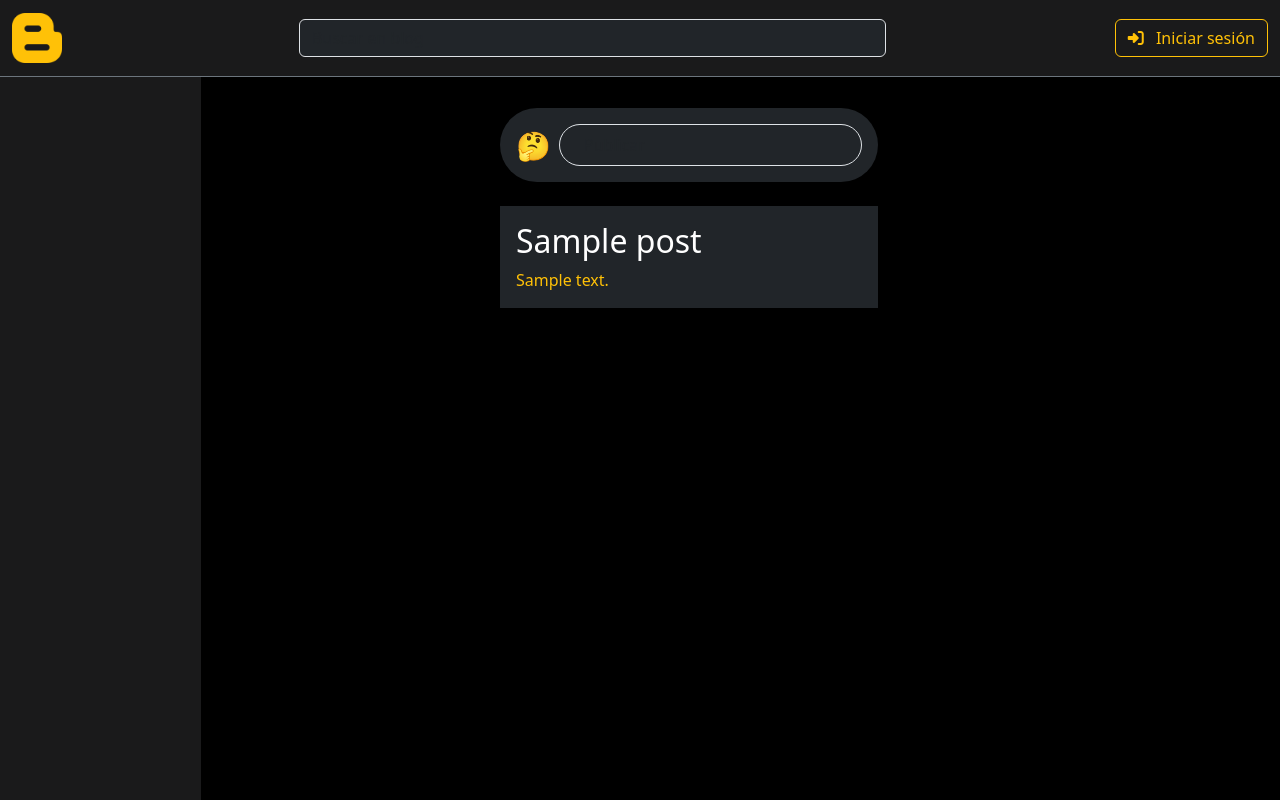
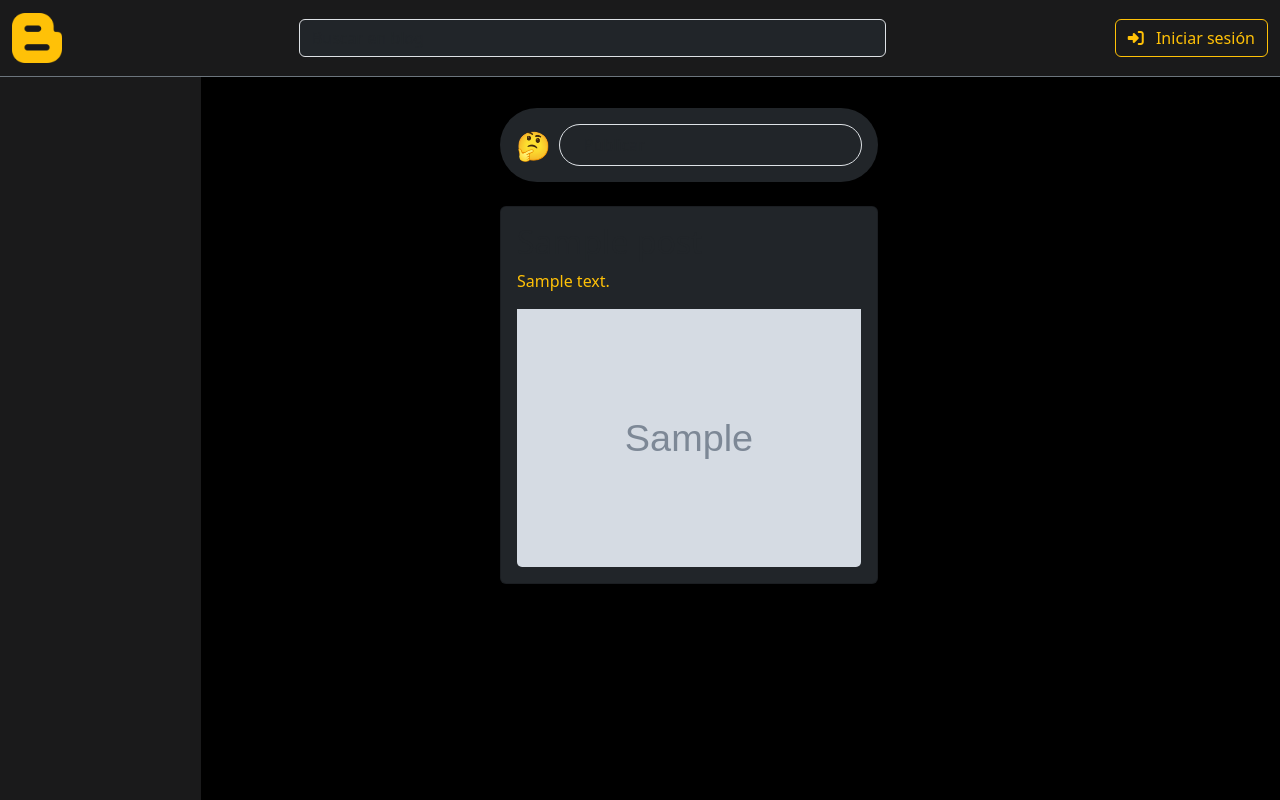
Before and after one commit to jcandiap/django-blog, a Django app: page / in a window 1280 px wide. Run offline with Django 4.2, Linux system fonts and the light colour scheme; tables that the repository leaves empty hold one stand-in row (values such as "Sample post"); grey boxes marked "Sample" are stand-in pictures; some libraries are stand-ins or nearby versions.

Commit message:
se agrega lista de post con imagenes

```diff
--- a/apps/blog/admin.py
+++ b/apps/blog/admin.py
@@ -3,7 +3,6 @@
 
 # Register your models here.
 admin.site.register(BlogUser)
-admin.site.register(Image)
 admin.site.register(Post)
 admin.site.register(BlogGroup)
 admin.site.register(Comment)
--- a/apps/blog/forms.py
+++ b/apps/blog/forms.py
@@ -17,9 +17,9 @@
 class PostForm(forms.ModelForm):
     title = forms.CharField(max_length=300, required=True)
     content = forms.CharField(max_length=1000, required=True)
-    images = forms.ImageField(required=False)
+    image = forms.ImageField(required=False)
     author = forms.Field(required=False)
 
     class Meta:
         model = Post
-        fields = ['title', 'content', 'author', 'images']
+        fields = ['title', 'content', 'author', 'image']
--- a/apps/blog/models.py
+++ b/apps/blog/models.py
@@ -11,13 +11,6 @@
     avatar = models.ImageField(upload_to="avatars", blank=True, null=True)
 
 
-class Image(models.Model):
-    id = models.UUIDField(primary_key=True, default=uuid.uuid4, editable=False)
-    image = models.ImageField(upload_to=upload_to)
-
-    def __str__(self):
-        return self.image.name
-
 class Post(models.Model):
     id = models.UUIDField(primary_key=True, default=uuid.uuid4, editable=False)
     title = models.CharField(max_length=200)
@@ -25,7 +18,7 @@
     publish_date = models.DateTimeField(auto_now_add=True)
     author = models.ForeignKey(BlogUser, on_delete=models.CASCADE)
     votes = models.IntegerField(default=0)
-    images = models.ManyToManyField(Image)
+    image = models.ImageField(upload_to=upload_to, null=True)
 
     def __str__(self):
         return self.title
--- a/apps/blog/templates/blog/index.html
+++ b/apps/blog/templates/blog/index.html
@@ -8,11 +8,14 @@
         </div>
         {% if post_list %}
             {% for post in post_list %}
-                <div class="w-50 d-flex flex-column ps-3 pe-3 bg-dark pt-3 pb-3 mt-4">
-                    <h2>{{ post.title }}</h2>
-                    <div class="text-warning">
+                <div class="card w-50 d-flex flex-column ps-3 pe-3 bg-dark pt-3 pb-3 mt-4">
+                    <h2 class="card-title">{{ post.title }}</h2>
+                    <p class="card-text text-warning">
                         {{ post.content }}
-                    </div>
+                    </p>
+                    {% if post.image %}
+                        <img class="card-img-bottom" src="{{ post.image.url }}" class="my-auto">
+                    {% endif %}
                 </div>
             {% endfor %}
         {% endif %}
--- a/apps/blog/templates/blog/submit.html
+++ b/apps/blog/templates/blog/submit.html
@@ -29,7 +29,7 @@
                     </div>
                 </div>
                 <div class="input-group mb-3">
-                    <input type="file" class="form-control bg-dark text-warning" accept="image/*" name="images" id="inputFile">
+                    <input type="file" class="form-control bg-dark text-warning" accept="image/*" name="image" id="inputFile">
                 </div>
                 <div class="d-md-flex justify-content-md-end border border-end-0 border-start-0 border-bottom-0 pt-3">
                     <button class="btn btn-warning rounded-pill" type="submit">Publicar</button>
--- a/templates/base_blog.html
+++ b/templates/base_blog.html
@@ -12,7 +12,7 @@
     {% bootstrap_css %}
     {% bootstrap_javascript %}
 </head>
-<body style="background-color: #000">
+<body class="pb-5" style="background-color: #000">
     <nav class="navbar fixed-top navbar-expand-lg navbar-dark border border-secondary border-start-0 border-top-0 border-end-0" style="background-color: #1A1A1B">
         <div class="container-fluid">
           <a class="navbar-brand" href="/">
```
Also changed, not shown: apps/blog/migrations/0006_remove_post_images_post_image_delete_image.py (added), media/blog/jcandia/base_profile2.png (added).
